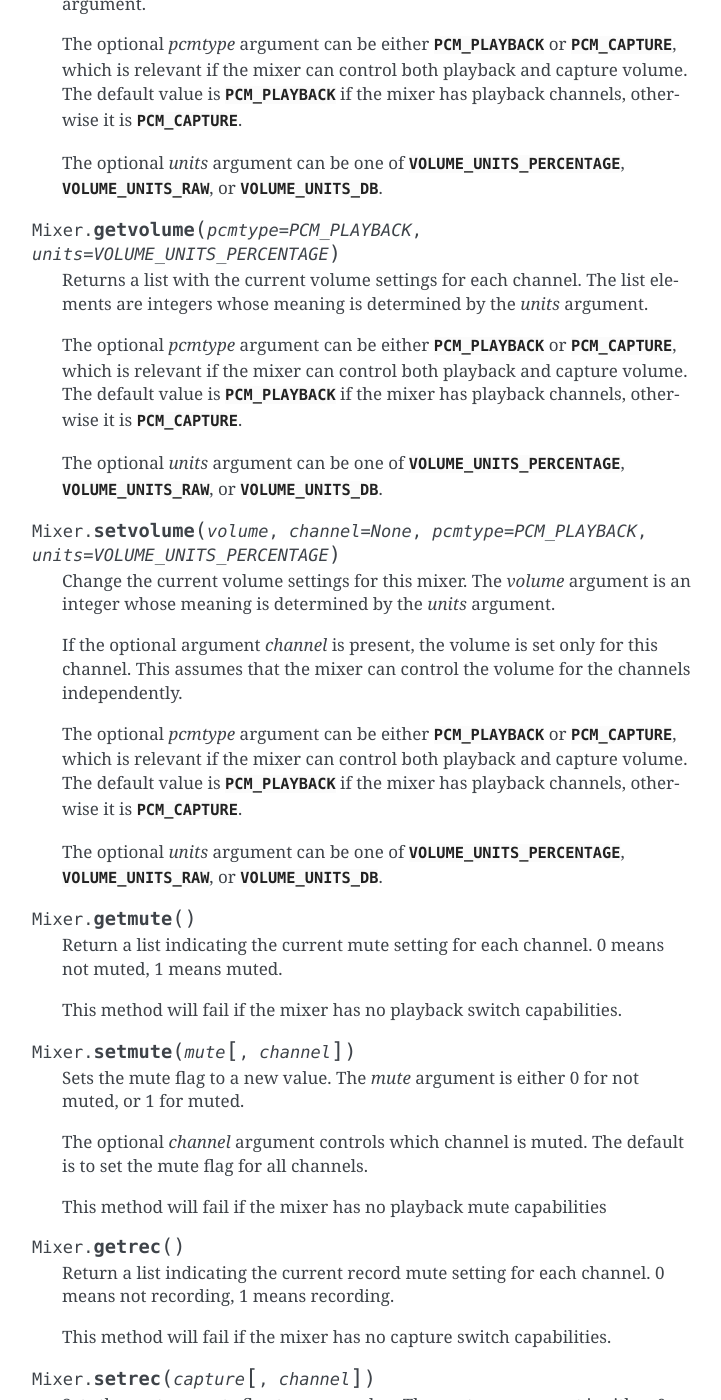
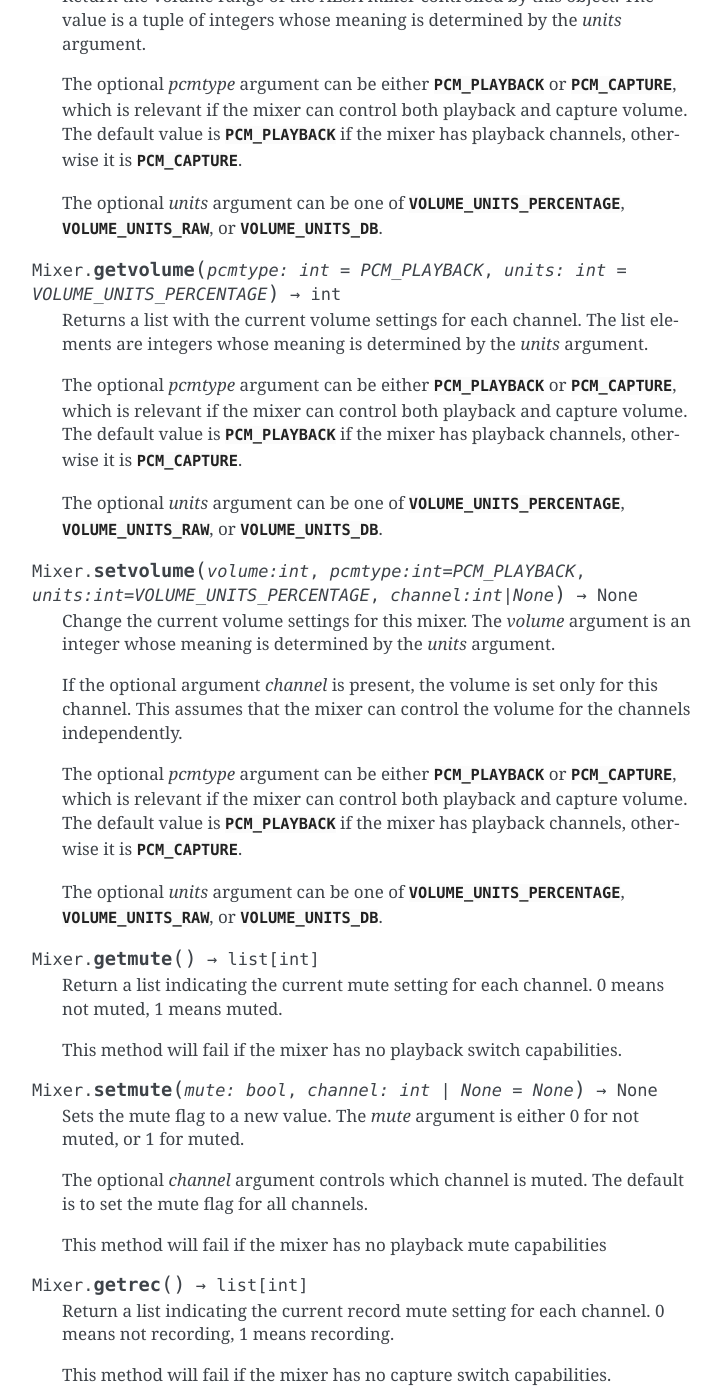
Before and after one commit to larsimmisch/pyalsaaudio, a Sphinx documentation site: the page built from doc/libalsaaudio.rst, in a window 1280 px wide and 1400 px high, scrolled down 13935 px. Shown: the whole window, without its empty margins (388-1109 px from the left). Built offline with Sphinx 7.4.7, drawn with Linux system fonts in a browser that asks for light colours; some of the changed text lies outside the part shown.

Commit message:
Add type hints & docs

```diff
--- a/doc/libalsaaudio.rst
+++ b/doc/libalsaaudio.rst
@@ -10,7 +10,7 @@
 
 The :mod:`alsaaudio` module defines functions and classes for using ALSA.
 
-.. function:: pcms(pcmtype=PCM_PLAYBACK)
+.. function:: pcms(pcmtype:int=PCM_PLAYBACK) ->list[str]
 
    List available PCM devices by name.
 
@@ -34,7 +34,7 @@
 
    *New in 0.8*
 
-.. function:: cards()
+.. function:: cards() -> list[str]
 
    List the available ALSA cards by name. This function is only moderately
    useful. If you want to see a list of available PCM devices, use :func:`pcms`
@@ -46,7 +46,7 @@
    .. function:: card_indexes()
    .. function:: card_name()
 
-.. function:: mixers(cardindex=-1, device='default')
+.. function:: mixers(cardindex=-1, device='default') -> list[str]
 
    List the available mixers. The arguments are:
 
@@ -254,17 +254,17 @@
 
    Dumps the PCM object's configured parameters to stdout.
 
-.. method:: PCM.pcmtype()
+.. method:: PCM.pcmtype() -> int
 
    Returns the type of PCM object. Either :const:`PCM_CAPTURE` or
    :const:`PCM_PLAYBACK`.
 
-.. method:: PCM.pcmmode()
+.. method:: PCM.pcmmode() -> int
 
    Return the mode of the PCM object. One of :const:`PCM_NONBLOCK`,
    :const:`PCM_ASYNC`, or :const:`PCM_NORMAL`
 
-.. method:: PCM.cardname()
+.. method:: PCM.cardname() -> string
 
    Return the name of the sound card used by this PCM object.
 
@@ -296,23 +296,23 @@
    Returns a dictionary of supported format codes (integers) keyed by
    their standard ALSA names (strings).
 
-.. method:: PCM.setchannels(nchannels)
+.. method:: PCM.setchannels(nchannels: int) -> int
 
    .. deprecated:: 0.9 Use the `channels` named argument to :func:`PCM`.
 
-.. method:: PCM.setrate(rate)
+.. method:: PCM.setrate(rate: int) -> int
 
    .. deprecated:: 0.9 Use the `rate` named argument to :func:`PCM`.
 
-.. method:: PCM.setformat(format)
+.. method:: PCM.setformat(format: int) -> int
 
    .. deprecated:: 0.9 Use the `format` named argument to :func:`PCM`.
 
-.. method:: PCM.setperiodsize(period)
+.. method:: PCM.setperiodsize(period: int) -> int
 
    .. deprecated:: 0.9 Use the `periodsize` named argument to :func:`PCM`.
 
-.. method:: PCM.state()
+.. method:: PCM.state() -> int
 
    Returs the current state of the stream, which can be one of
    :const:`PCM_STATE_OPEN` (this should not actually happen),
@@ -327,7 +327,7 @@
 
    *New in 0.10*
 
-.. method:: PCM.avail()
+.. method:: PCM.avail() -> int
 
    For :const:`PCM_PLAYBACK` PCM objects, returns the number of writable
    (that is, free) frames in the buffer.
@@ -341,7 +341,7 @@
 
    *New in 0.11*
 
-.. method:: PCM.read()
+.. method:: PCM.read() -> tuple[int, bytes]
 
    In :const:`PCM_NORMAL` mode, this function blocks until a full period is
    available, and then returns a tuple (length,data) where *length* is
@@ -360,7 +360,7 @@
    To avoid the problem in the future, try using a larger period size
    and/or more periods, at the cost of higher latency.
 
-.. method:: PCM.write(data)
+.. method:: PCM.write(data: bytes) -> int
 
    Writes (plays) the sound in data. The length of data *must* be a
    multiple of the frame size, and *should* be exactly the size of a
@@ -389,18 +389,18 @@
    in the kernel, and playout will continue afterwards. Make sure that the
    stream is drained before discarding the PCM handle.
 
-.. method:: PCM.pause([enable=True])
+.. method:: PCM.pause([enable=True]) -> int
 
    If *enable* is :const:`True`, playback or capture is paused.
    Otherwise, playback/capture is resumed.
 
-.. method:: PCM.drop()
+.. method:: PCM.drop() -> int
 
    Stop the stream and drop residual buffered frames.
 
    *New in 0.9*
 
-.. method:: PCM.drain()
+.. method:: PCM.drain() -> int
 
    For :const:`PCM_PLAYBACK` PCM objects, play residual buffered frames
    and then stop the stream. In :const:`PCM_NORMAL` mode,
@@ -410,14 +410,7 @@
 
    *New in 0.10*
 
-.. method:: PCM.close()
-
-   Closes the PCM device.
-
-   For :const:`PCM_PLAYBACK` PCM objects in :const:`PCM_NORMAL` mode,
-   this function blocks until all pending playback is drained.
-
-.. method:: PCM.polldescriptors()
+.. method:: PCM.polldescriptors() -> list[tuple[int, int]]
 
    Returns a list of tuples of *(file descriptor, eventmask)* that can be
    used to wait for changes on the PCM with *select.poll*.
@@ -425,7 +418,7 @@
    The *eventmask* value is compatible with `poll.register`__ in the Python
    :const:`select` module.
 
-.. method:: PCM.polldescriptors_revents(descriptors)
+.. method:: PCM.polldescriptors_revents(descriptors) -> int
 
    Processes the descriptor list returned by :func:`polldescriptors` after
    using it with *select.poll*, and returns a single *eventmask* value that
@@ -439,24 +432,24 @@
    Set the ALSA timestamp mode on the device. The mode argument can be set to
    either :const:`PCM_TSTAMP_NONE` or :const:`PCM_TSTAMP_ENABLE`.
 
-.. method:: PCM.get_tstamp_mode()
+.. method:: PCM.get_tstamp_mode() -> int
 
    Return the integer value corresponding to the ALSA timestamp mode. The
    return value can be either :const:`PCM_TSTAMP_NONE` or :const:`PCM_TSTAMP_ENABLE`.
 
-.. method:: PCM.set_tstamp_type([type=PCM_TSTAMP_TYPE_GETTIMEOFDAY])
+.. method:: PCM.set_tstamp_type([type=PCM_TSTAMP_TYPE_GETTIMEOFDAY]) -> None
 
    Set the ALSA timestamp mode on the device. The type argument
    can be set to either :const:`PCM_TSTAMP_TYPE_GETTIMEOFDAY`,
    :const:`PCM_TSTAMP_TYPE_MONOTONIC` or :const:`PCM_TSTAMP_TYPE_MONOTONIC_RAW`.
 
-.. method:: PCM.get_tstamp_type()
+.. method:: PCM.get_tstamp_type() -> int
 
    Return the integer value corresponding to the ALSA timestamp type. The
    return value can be either :const:`PCM_TSTAMP_TYPE_GETTIMEOFDAY`,
    :const:`PCM_TSTAMP_TYPE_MONOTONIC` or :const:`PCM_TSTAMP_TYPE_MONOTONIC_RAW`.
 
-.. method:: PCM.htimestamp()
+.. method:: PCM.htimestamp() -> tuple[int, int, int]
 
    Return a Python tuple *(seconds, nanoseconds, frames_available_in_buffer)*.
 
@@ -482,6 +475,13 @@
    ``PCM_TSTAMP_ENABLE``              Update timestamp at every hardware position
                                       update.
    =================================  ===========================================
+
+.. method:: PCM.close() -> None
+
+   Closes the PCM device.
+
+   For :const:`PCM_PLAYBACK` PCM objects in :const:`PCM_NORMAL` mode,
+   this function blocks until all pending playback is drained.
 
 **A few hints on using PCM devices for playback**
 
@@ -545,20 +545,20 @@
 
 Mixer objects have the following methods:
 
-.. method:: Mixer.cardname()
+.. method:: Mixer.cardname() -> str
 
    Return the name of the sound card used by this Mixer object
 
-.. method:: Mixer.mixer()
+.. method:: Mixer.mixer() -> str
 
    Return the name of the specific mixer controlled by this object, For example
    ``'Master'`` or ``'PCM'``
 
-.. method:: Mixer.mixerid()
+.. method:: Mixer.mixerid() -> int
 
    Return the ID of the ALSA mixer controlled by this object.
 
-.. method:: Mixer.switchcap()
+.. method:: Mixer.switchcap() -> int
 
    Returns a list of the switches which are defined by this specific mixer.
    Possible values in this list are:
@@ -578,7 +578,7 @@
    To manipulate these switches use the :meth:`setrec` or
    :meth:`setmute` methods
 
-.. method:: Mixer.volumecap()
+.. method:: Mixer.volumecap() -> int
 
    Returns a list of the volume control capabilities of this
    mixer. Possible values in the list are:
@@ -594,7 +594,7 @@
    'Joined Capture Volume'   Manipulate sound capture volume for all channels at a time
    ========================  ================
 
-.. method:: Mixer.getenum()
+.. method:: Mixer.getenum() -> tuple[ str, list[str]]
 
    For enumerated controls, return the currently selected item and  the list of
    items available.
@@ -620,13 +620,13 @@
    This method will return an empty tuple if the mixer is not an  enumerated
    control.
 
-.. method:: Mixer.setenum(index)
+.. method:: Mixer.setenum(index:int) -> None
 
    For enumerated controls, sets the currently selected item.
    *index* is an index into the list of available enumerated items returned
    by :func:`getenum`.
 
-.. method:: Mixer.getrange(pcmtype=PCM_PLAYBACK, units=VOLUME_UNITS_RAW)
+.. method:: Mixer.getrange(pcmtype=PCM_PLAYBACK, units=VOLUME_UNITS_RAW) -> tuple[int, int]
 
    Return the volume range of the ALSA mixer controlled by this object.
    The value is a tuple of integers whose meaning is determined by the
@@ -640,7 +640,7 @@
    The optional *units* argument can be one of :const:`VOLUME_UNITS_PERCENTAGE`,
    :const:`VOLUME_UNITS_RAW`, or :const:`VOLUME_UNITS_DB`.
 
-.. method:: Mixer.getvolume(pcmtype=PCM_PLAYBACK, units=VOLUME_UNITS_PERCENTAGE)
+.. method:: Mixer.getvolume(pcmtype:int=PCM_PLAYBACK, units:int=VOLUME_UNITS_PERCENTAGE) -> int
 
    Returns a list with the current volume settings for each channel. The list
    elements are integers whose meaning is determined by the *units* argument.
@@ -653,7 +653,7 @@
    The optional *units* argument can be one of :const:`VOLUME_UNITS_PERCENTAGE`,
    :const:`VOLUME_UNITS_RAW`, or :const:`VOLUME_UNITS_DB`.
 
-.. method:: Mixer.setvolume(volume, channel=None, pcmtype=PCM_PLAYBACK, units=VOLUME_UNITS_PERCENTAGE)
+.. method:: Mixer.setvolume(volume:int, pcmtype:int=PCM_PLAYBACK, units:int=VOLUME_UNITS_PERCENTAGE, channel:int|None) -> None
 
    Change the current volume settings for this mixer. The *volume* argument
    is an integer whose meaning is determined by the *units* argument.
@@ -670,14 +670,14 @@
    The optional *units* argument can be one of :const:`VOLUME_UNITS_PERCENTAGE`,
    :const:`VOLUME_UNITS_RAW`, or :const:`VOLUME_UNITS_DB`.
 
-.. method:: Mixer.getmute()
+.. method:: Mixer.getmute() -> list[int]
 
    Return a list indicating the current mute setting for each channel.
    0 means not muted, 1 means muted.
 
    This method will fail if the mixer has no playback switch capabilities.
 
-.. method:: Mixer.setmute(mute, [channel])
+.. method:: Mixer.setmute(mute:bool, channel:int|None=None) -> None
 
    Sets the mute flag to a new value. The *mute* argument is either 0 for not
    muted, or 1 for muted.
@@ -687,14 +687,14 @@
 
    This method will fail if the mixer has no playback mute capabilities
 
-.. method:: Mixer.getrec()
+.. method:: Mixer.getrec() -> list[int]
 
    Return a list indicating the current record mute setting for each channel.
    0 means not recording, 1 means recording.
 
    This method will fail if the mixer has no capture switch capabilities.
 
-.. method:: Mixer.setrec(capture, [channel])
+.. method:: Mixer.setrec(capture:int, channel:int|None=None) -> None
 
    Sets the capture mute flag to a new value. The *capture* argument
    is either 0 for no capture, or 1 for capture.
@@ -704,7 +704,7 @@
 
    This method will fail if the mixer has no capture switch capabilities.
 
-.. method:: Mixer.polldescriptors()
+.. method:: Mixer.polldescriptors() -> list[tuple[int, int]]
 
    Returns a list of tuples of *(file descriptor, eventmask)* that can be
    used to wait for changes on the mixer with *select.poll*.
@@ -712,13 +712,13 @@
    The *eventmask* value is compatible with `poll.register`__ in the Python
    :const:`select` module.
 
-.. method:: Mixer.handleevents()
+.. method:: Mixer.handleevents() -> int
 
    Acknowledge events on the :func:`polldescriptors` file descriptors
    to prevent subsequent polls from returning the same events again.
    Returns the number of events that were acknowledged.
 
-.. method:: Mixer.close()
+.. method:: Mixer.close() -> None
 
    Closes the Mixer device.
 
```
Also changed, not shown: other parts of doc/libalsaaudio.rst (+4 -4 lines), 2 other files.
